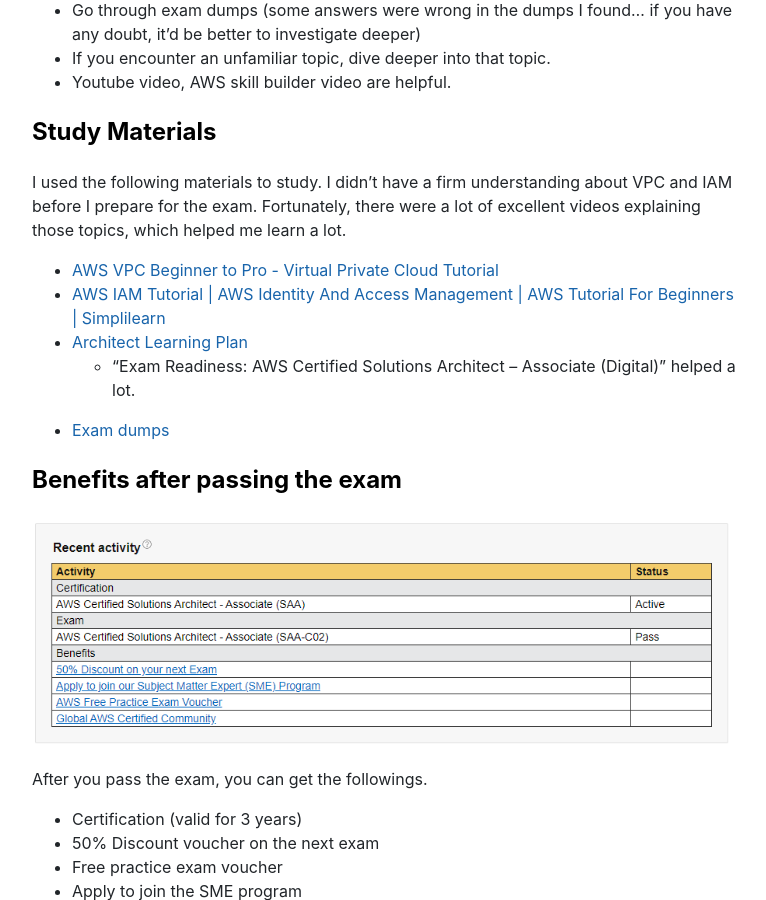
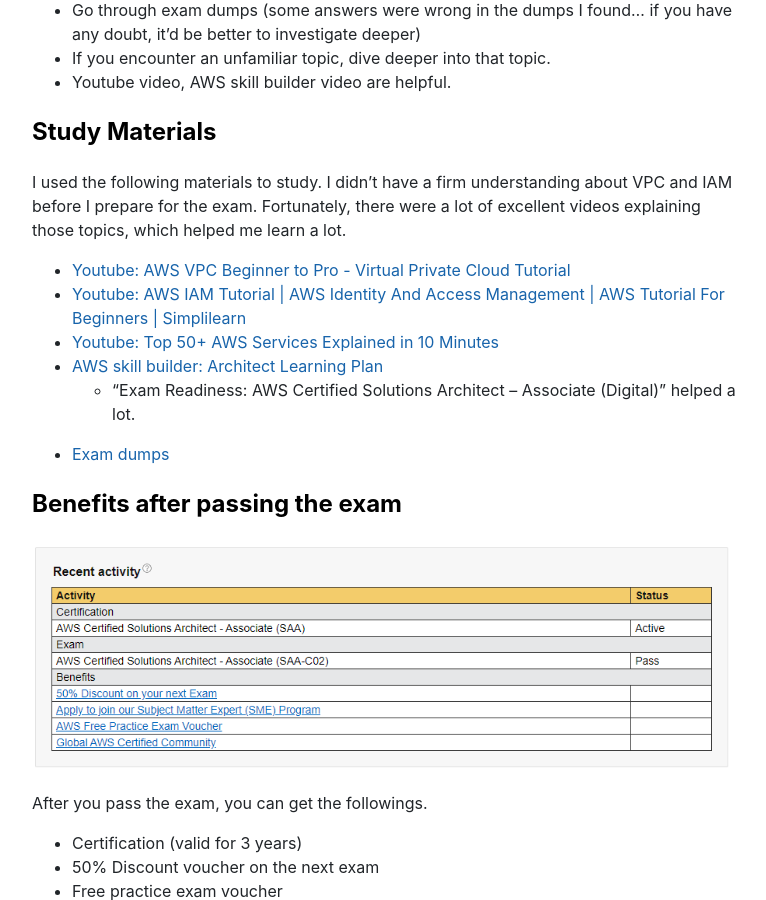
Before and after one commit to SPICYJO/spicyjo.github.io, a Jekyll site: the page built from _posts/aws/2022-04-04-aws-solutions-architect-associate-exam.md, in a window 1280 px wide and 900 px high, scrolled down 2672 px. Shown: the whole window, without its empty margins (256-1022 px from the left). Built offline with Jekyll 4.4.1, drawn with Linux system fonts in a browser that asks for light colours; nearby versions of some CDN libraries; comment, search, counter and statistics services are not loaded.

```diff
--- a/_posts/aws/2022-04-04-aws-solutions-architect-associate-exam.md
+++ b/_posts/aws/2022-04-04-aws-solutions-architect-associate-exam.md
@@ -65,9 +65,10 @@ It also helped me a lot to eliminate the wrong answers during the exam since the
 
 ## Study Materials
 I used the following materials to study. I didn't have a firm understanding about VPC and IAM before I prepare for the exam. Fortunately, there were a lot of excellent videos explaining those topics, which helped me learn a lot.
-- [AWS VPC Beginner to Pro - Virtual Private Cloud Tutorial](https://www.youtube.com/watch?v=g2JOHLHh4rI)
-- [AWS IAM Tutorial \| AWS Identity And Access Management \| AWS Tutorial For Beginners \| Simplilearn](https://www.youtube.com/watch?v=GjVFf83dcE8)
-- [Architect Learning Plan](https://explore.skillbuilder.aws/learn/public/learning_plan/view/78/architect-learning-plan)
+- [Youtube: AWS VPC Beginner to Pro - Virtual Private Cloud Tutorial](https://www.youtube.com/watch?v=g2JOHLHh4rI)
+- [Youtube: AWS IAM Tutorial \| AWS Identity And Access Management \| AWS Tutorial For Beginners \| Simplilearn](https://www.youtube.com/watch?v=GjVFf83dcE8)
+- [Youtube: Top 50+ AWS Services Explained in 10 Minutes](https://www.youtube.com/watch?v=JIbIYCM48to)
+- [AWS skill builder: Architect Learning Plan](https://explore.skillbuilder.aws/learn/public/learning_plan/view/78/architect-learning-plan)
   - "Exam Readiness: AWS Certified Solutions Architect – Associate (Digital)" helped a lot.
 - [Exam dumps](https://www.freecram.net/exam/SAA-C02-amazon-aws-certified-solutions-architect-associate-saa-c02-exam-e11544.html)
 
```
